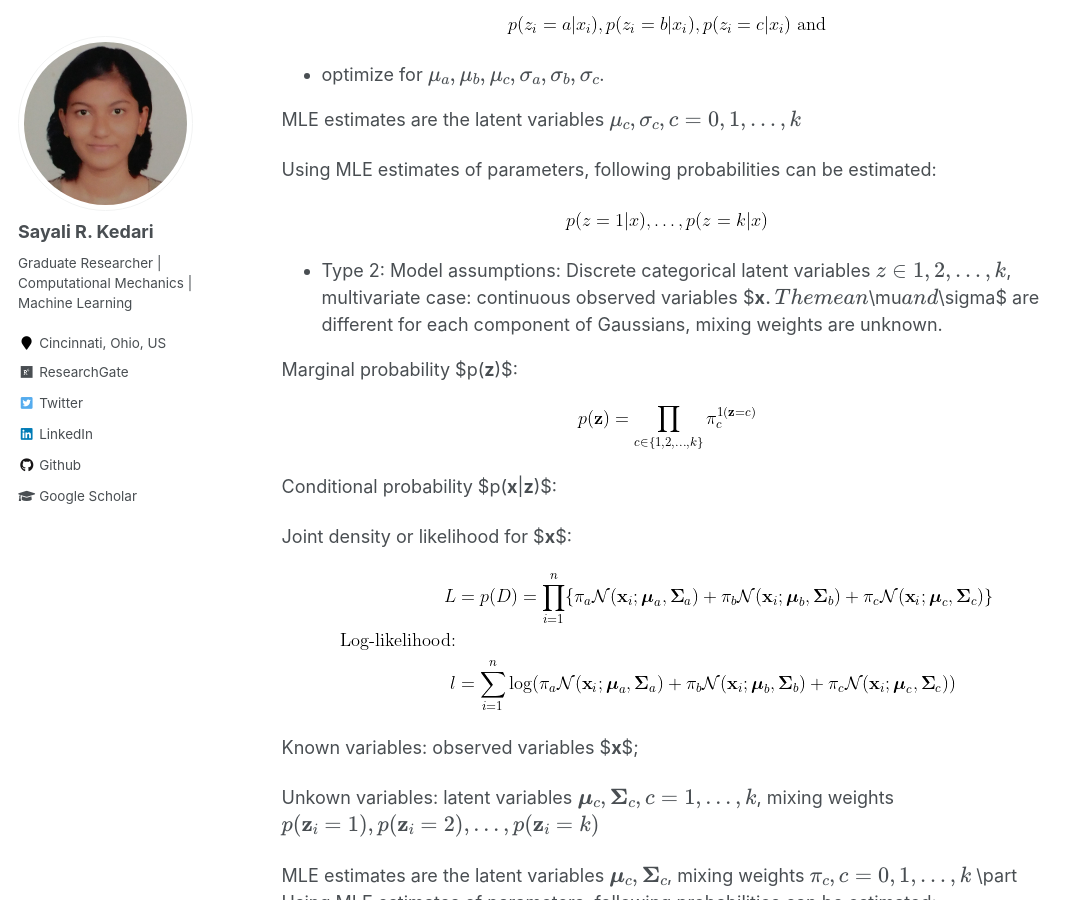
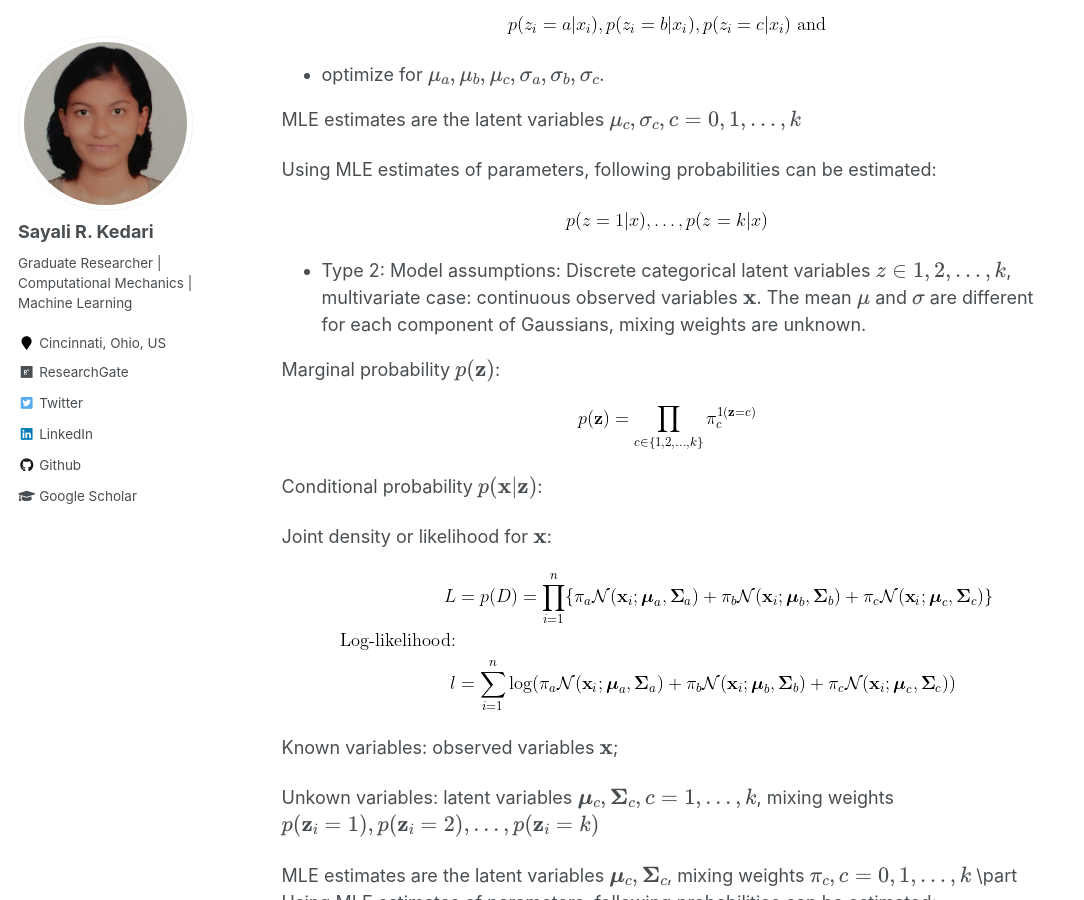
Before and after one commit to sayalirked/sayalirked.github.io, a Jekyll site: the page built from _posts/2020-05-05-mixture-models.md, in a window 1280 px wide and 900 px high, scrolled down 2326 px. Shown: the whole window, without its empty margins (0-1084 px from the left). Built offline with Jekyll 4.4.1, drawn with Linux system fonts in a browser that asks for light colours; formulas are drawn with MathJax 3; comment, search, counter and statistics services are not loaded.

Commit message:
fix math formatting - type 2 mixture models

```diff
--- a/_posts/2020-05-05-mixture-models.md
+++ b/_posts/2020-05-05-mixture-models.md
@@ -87,18 +87,18 @@ Using MLE estimates of parameters, following probabilities can be estimated:
 <p style="text-align:center;"><img src="/images/equations/mixturemodels/eqn-condzx.gif" alt="eqn-condzx"/></p>
 
 
-- Type 2: Model assumptions: Discrete categorical latent variables $z \in {1,2, ..., k}$, multivariate case: continuous observed variables $**x**$. The mean $\mu$ and $\sigma$ are different for each component of Gaussians, mixing weights are unknown.
+- Type 2: Model assumptions: Discrete categorical latent variables $z \in \{1,2, ..., k\}$, multivariate case: continuous observed variables $\textbf{x}$. The mean $\mu$ and $\sigma$ are different for each component of Gaussians, mixing weights are unknown.
 
-Marginal probability $p(**z**)$:
+Marginal probability $p(\textbf{z})$:
 <!-- p(\textbf{z}) = \prod_{c \in \{ 1,2, \hdots, k \} } \pi_c^{\mathbbm{1}  (\textbf{z}=c)} -->
 <p style="text-align:center;"><img src="/images/equations/mixturemodels/eqn-pzibf.gif" alt="eqn-pzibf"/></p>
 
-Conditional probability $p(**x**|**z**)$:
+Conditional probability $p(\textbf{x}|\textbf{z})$:
 <!-- \begin{align*}
 p(\textbf{x}|\textbf{z}) = \prod_c \mathcal{N}(\textbf{x}; \boldsymbol{\mu}_c, \boldsymbol{\Sigma}_c)^{\mathbbm{1} (\textbf{z}=c)}
 \end{align*} -->
 
-Joint density or likelihood for $**x**$:
+Joint density or likelihood for $\textbf{x}$:
 <!-- \begin{align*}
 L &= p(D) = \prod_{i=1}^n \{ \pi_{a} \mathcal{N}(\textbf{x}_i; \boldsymbol{\mu}_{a}, \boldsymbol{\Sigma}_{a}) + \pi_{b} \mathcal{N}(\textbf{x}_i; \boldsymbol{\mu}_{b}, \boldsymbol{\Sigma}_{b}) + \pi_{c} \mathcal{N}(\textbf{x}_i; \boldsymbol{\mu}_{c}, \boldsymbol{\Sigma}_{c}) \}\\
 \text{Log-likelihood:}\\
@@ -107,7 +107,7 @@ l &= \sum_{i=1}^n \log (\pi_{a} \mathcal{N}(\textbf{x}_i; \boldsymbol{\mu}_{a},
 <p style="text-align:center;"><img src="/images/equations/mixturemodels/eqn-jointloglikeli1bf.gif" alt="eqn-jointloglikeli1bf"/></p>
 
 
-Known variables: observed variables $**x**$;
+Known variables: observed variables $\textbf{x}$;
 
 Unkown variables: latent variables $\boldsymbol{\mu}_c, \boldsymbol{\Sigma}_c, c={1,...,k}$, mixing weights $p(\textbf{z}_i=1), p(\textbf{z}_i=2), ..., p(\textbf{z}_i=k)$
 
```
